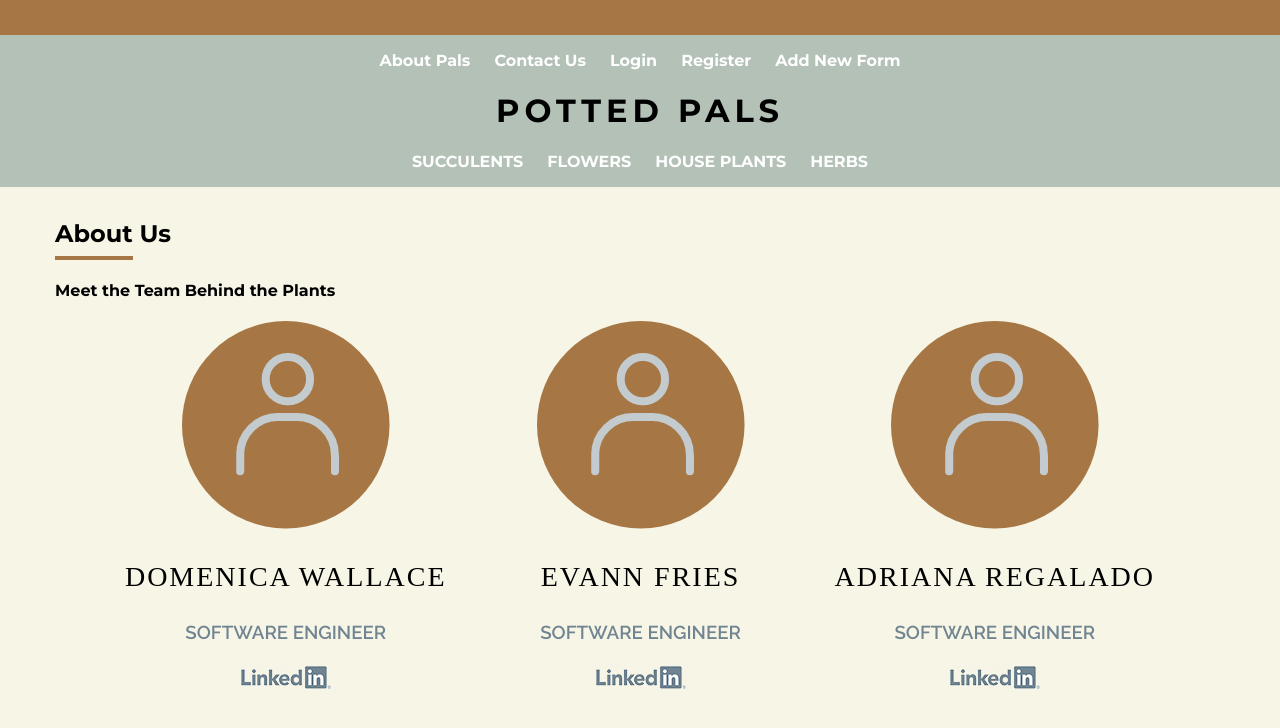
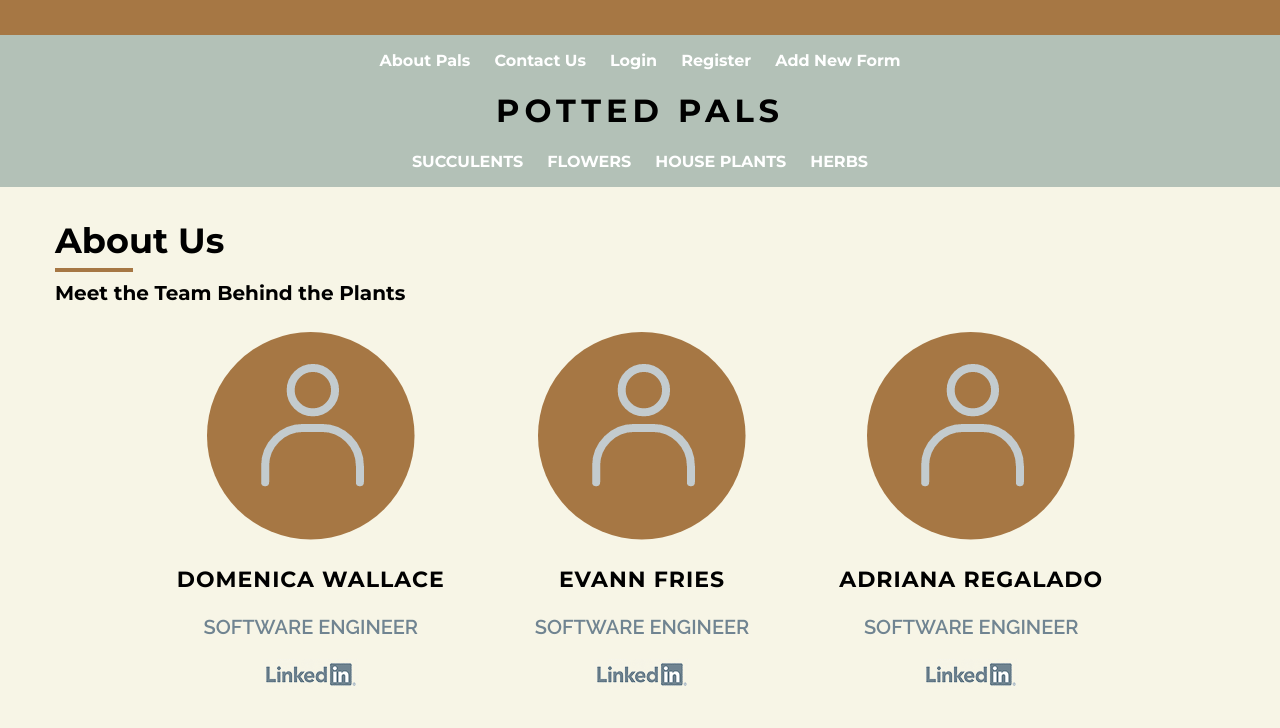
Before and after one commit to DomenicaW/pottedpals-frontend, a React (Create React App) app in the folder potted-pals-proj3/: page /contact in a window 1280 px wide. Shown: the top 728 px of the page. Built offline with nearby package versions, Linux system fonts and the light colour scheme.

Commit message:
Edited plantlist component and styled design for plantcard component

```diff
--- a/potted-pals-proj3/src/css-sheets/contactCard.css
+++ b/potted-pals-proj3/src/css-sheets/contactCard.css
@@ -3,17 +3,26 @@
   margin-left: 55px;
 }
 
-/* This is the styling for the line length under the about us, */
+.ContactTitle h2 {
+  font-size: 35px;
+}
+
+.ContactTitle h4 {
+  font-size: 20px;
+  margin-top: -20px;
+}
+
+/* This is the styling for the line length under the about us */
 .ContactTitle h2:after {
   content: "";
   display: block;
   position: relative;
   width: 6%;
   border: 2px solid #a67744;
-  margin-top: 8px;
+  margin-top: 6px;
 }
 
-/* Contact Div contains the individual cards */
+/* Contact Div contains the individual "cards" for each person  */
 .ContactDiv {
   display: inline-block;
   margin: 0 45px 0 45px;
@@ -28,14 +37,14 @@
 }
 
 .ContactName {
-  font-family: "Source Serif Pro", serif;
-  font-size: 28px;
-  letter-spacing: 2px;
-  font-weight: 400;
+  font-family: "Montserrat", sans-serif;
+  font-size: 22px;
+  letter-spacing: 1px;
 }
 
 .ContactCardTitle {
   font-family: "Raleway", sans-serif;
+  font-size: 20px;
   color: #708491;
   display: block;
 }
--- a/potted-pals-proj3/src/routes/succulents.js
+++ b/potted-pals-proj3/src/routes/succulents.js
@@ -0,0 +1,31 @@
+import React from "react";
+
+// STYLING
+import "../css-sheets/plantCard.css";
+
+// COMPONENTS
+import PlantCard from "../components/PlantCard.js";
+
+
+
+function Succulents() {
+    return (
+      <main>
+        <h2 style={{margintop: "1px"}}>SUCCULENTS</h2>
+
+        <div className="PlantList">
+      {/* <h1>Succulents</h1> */}
+      <PlantCard image="Echeveria-elegans.jpeg" type="SUCCULENT" name="Echveria elgans" description="A popular succulent with variable species that forms compact rosettes of spoon-shaped pale bluish-greenish leaves. have only minor differences in the size a" />
+
+      <PlantCard image="Blue-Euphorbia1.jpeg" type="SUCCULENT" name="Blue Euphorbia" description="A succulent shrub with numerous erect stems and edges covered with paired stiff spines and tiny, short-lived leaves. It grows up to 5 feet (1.5 m) and spreads by rhizomes." />
+
+      <PlantCard image="prickly-pear.jpeg" type="SUCCULENT" name="Prickly Pear" description="A cactus that grows up to 6.6 feet tall as erect or spreading shrub with fleshy, dull green to grey-green stem segments. The edible fruits are purplish-red, egg-shaped." />
+
+      <PlantCard image="Organ_pipe.jpeg" type="SUCCULENT" name="Organ Pipe Cactus" description="A cactus with several narrow stems that rise vertically, growing from a short trunk just above ground level. They rarely branch out but rather grow from the tip of the last growth." />
+    </div>
+
+      </main>
+    );
+  }
+
+  export default Succulents
```
Also changed, not shown: potted-pals-proj3/src/components/PlantList.js (+4 -16 lines).
